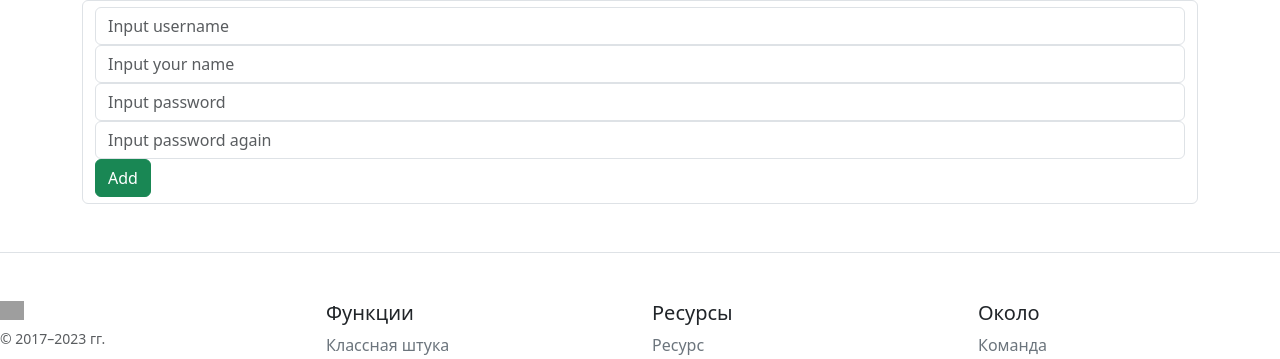
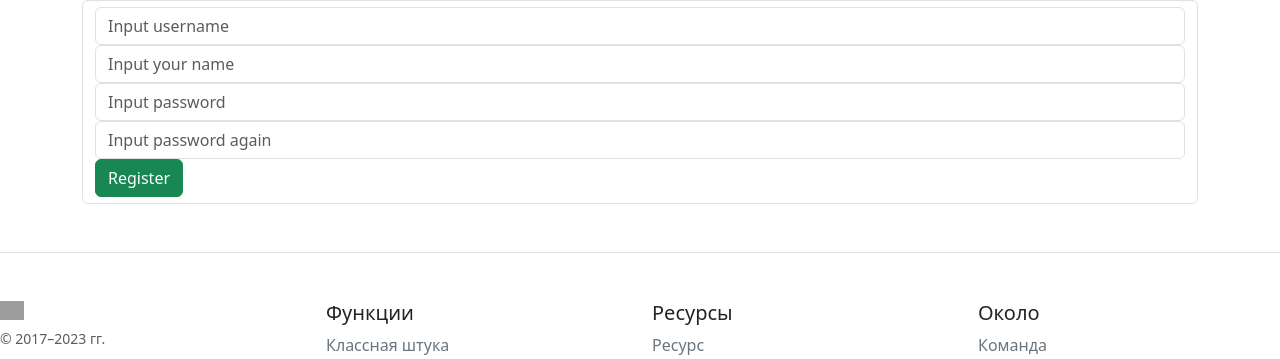
Before and after one commit to sdgh55/final-project, a Flask app: page /register in a window 1280 px wide. Shown: the part 175-534 px from the top of the page. Run offline with Flask 3, Linux system fonts and the light colour scheme; grey boxes are pictures that could not be loaded.

Commit message:
ayan commit

```diff
--- a/templates/register.html
+++ b/templates/register.html
@@ -12,7 +12,7 @@ Sign in
     <input type="text" name="name" id="name" class="form-control" placeholder="Input your name">
     <input type="text" name="password1" id="password1" class="form-control" placeholder="Input password">
     <input type="text" name="password2" id="password2" class="form-control" placeholder="Input password again">
-    <button class="btn btn-success" type="submit">Add</button>
+    <button class="btn btn-success" type="submit">Register</button>
 </form>
 </div>
 {% endblock  %}
```
